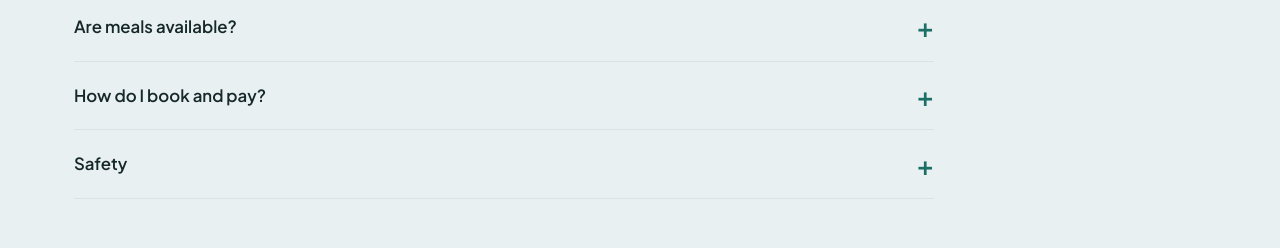
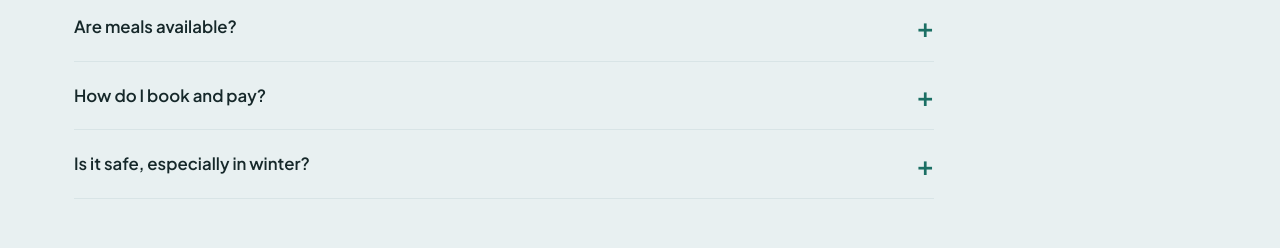
Before and after one commit to Bisht-Ashish/himalayanhamlet, an Angular app: page / in a window 1280 px wide. Shown: the part 7320-7568 px from the top of the page. Built offline with nearby package versions, Linux system fonts and the light colour scheme; no server answers.

Commit message:
Reword the safety FAQ
Co-Authored-By: Claude Sonnet 5.5 <noreply@anthropic.com>
Claude-Session: https://claude.ai/code/session_01GQwJNHcPPfFDD3no1gpX5V

```diff
--- a/src/app/site-data.ts
+++ b/src/app/site-data.ts
@@ -155,7 +155,7 @@ export const FAQ = [
   { q: 'Can my driver stay?', a: 'There is no driver accommodation at the homestay. We can help you find a budget place nearby.' },
   { q: 'Are meals available?', a: 'Breakfast, lunch and dinner can be prepared at extra cost. You can also cook in the kitchen.' },
   { q: 'How do I book and pay?', a: 'Send your dates on WhatsApp. We confirm availability and share payment details. [Edit: advance amount and cancellation policy]' },
-  { q: 'Safety', a: 'Smoke and carbon monoxide alarms are not installed. Please use the heaters and chulha with care.' },
+  { q: 'Is it safe, especially in winter?', a: "The family lives on the ground floor, so someone is always close by. Please use the room heaters and the chulha with care, and keep the room ventilated while they run. The house does not have smoke or carbon monoxide alarms, so we are happy to show you how to use everything safely when you arrive." },
 ];
 
 export const FOOTER_LINKS = [
```
